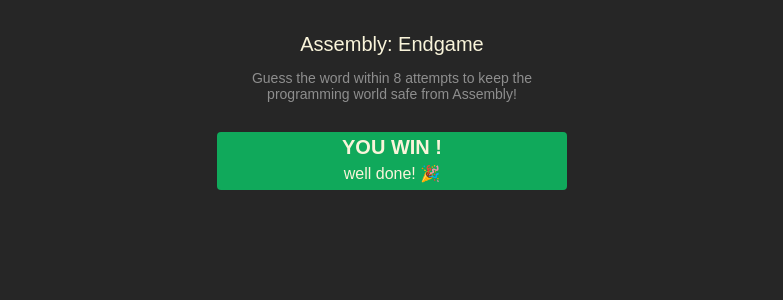
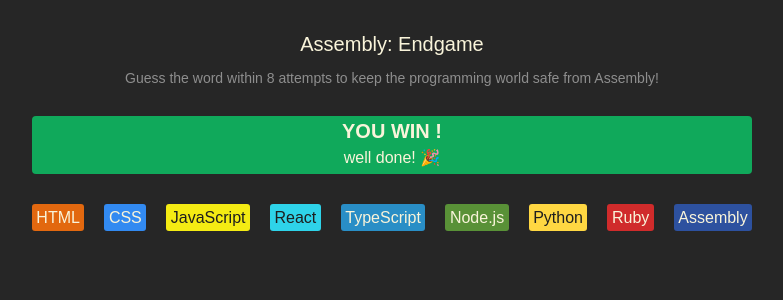
Before and after one commit to Kabileshwaran183/Assembly-EndGame, a React (Vite) app: page / in a window 1280 px wide. Shown: the top 300 px of the page, without its empty margins (248-1031 px from the left). Built offline with nearby package versions, Linux system fonts and the light colour scheme.

Commit message:
language-chips elements are created using languages.js

```diff
--- a/src/App.jsx
+++ b/src/App.jsx
@@ -1,7 +1,15 @@
-
+import { languages } from "./languages"
 
 function App() {
-
+  const langElements = languages.map(lang => {
+    const styles = {
+        backgroundColor: lang.backgroundColor,
+        color: lang.color
+    }
+    return (
+        <span className="chip" style={styles}>{lang.name}</span>
+    )
+})
 
   return (
     <>
@@ -15,6 +23,9 @@
                 <h2>YOU WIN ! </h2>
                 <p> well done! 🎉</p>
             </section>
+            <section className="lang-chips">
+                {langElements}
+            </section>
       </main>
     </>
   )
--- a/src/index.css
+++ b/src/index.css
@@ -24,7 +24,6 @@
 
 header > p {
   font-size: 0.875rem;
-  max-width: 350px;
   color: #8E8E8E;
 }
 section.game-status {
@@ -42,5 +41,15 @@
 section.game-status > h2 {
     font-size: 1.25rem;
     margin: 2px;
+}
 
+section.lang-chips{
+  display:flex;
+  flex-wrap: wrap;
+  justify-content: center;
+  gap: 20px;
 }
+span.chip {
+  padding:4.5px;
+  border-radius: 3px;
+}
--- /dev/null
+++ b/src/languages.js
@@ -0,0 +1,47 @@
+export const languages = [
+    {
+        name: "HTML",
+        backgroundColor: "#E2680F",
+        color: "#F9F4DA",
+    },
+    {
+        name: "CSS",
+        backgroundColor: "#328AF1",
+        color: "#F9F4DA",
+    },
+    {
+        name: "JavaScript",
+        backgroundColor: "#F4EB13",
+        color: "#1E1E1E",
+    },
+    {
+        name: "React",
+        backgroundColor: "#2ED3E9",
+        color: "#1E1E1E",
+    },
+    {
+        name: "TypeScript",
+        backgroundColor: "#298EC6",
+        color: "#F9F4DA",
+    },
+    {
+        name: "Node.js",
+        backgroundColor: "#599137",
+        color: "#F9F4DA",
+    },
+    {
+        name: "Python",
+        backgroundColor: "#FFD742",
+        color: "#1E1E1E",
+    },
+    {
+        name: "Ruby",
+        backgroundColor: "#D02B2B",
+        color: "#F9F4DA",
+    },
+    {
+        name: "Assembly",
+        backgroundColor: "#2D519F",
+        color: "#F9F4DA",
+    },
+]
```
